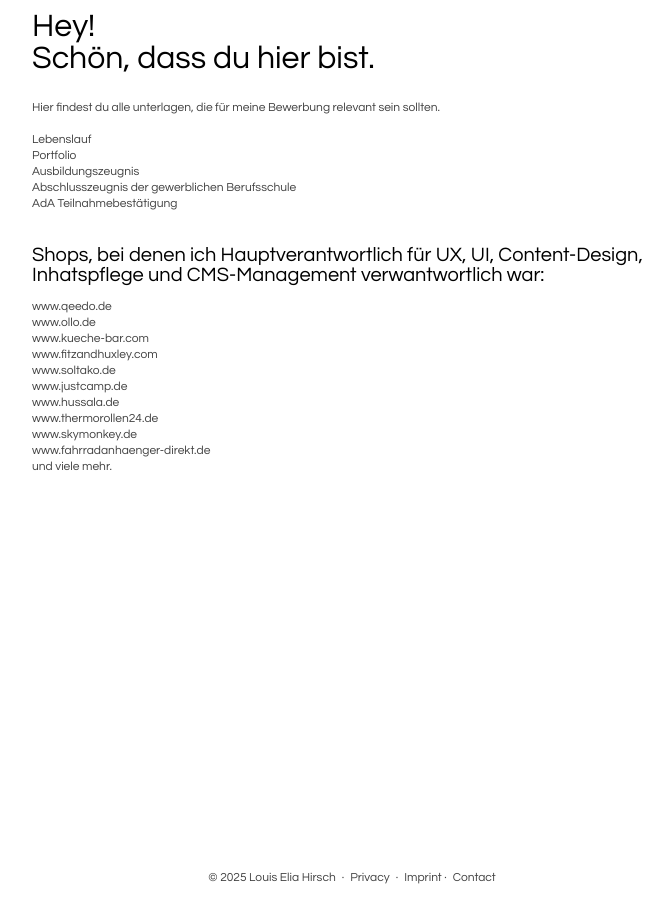
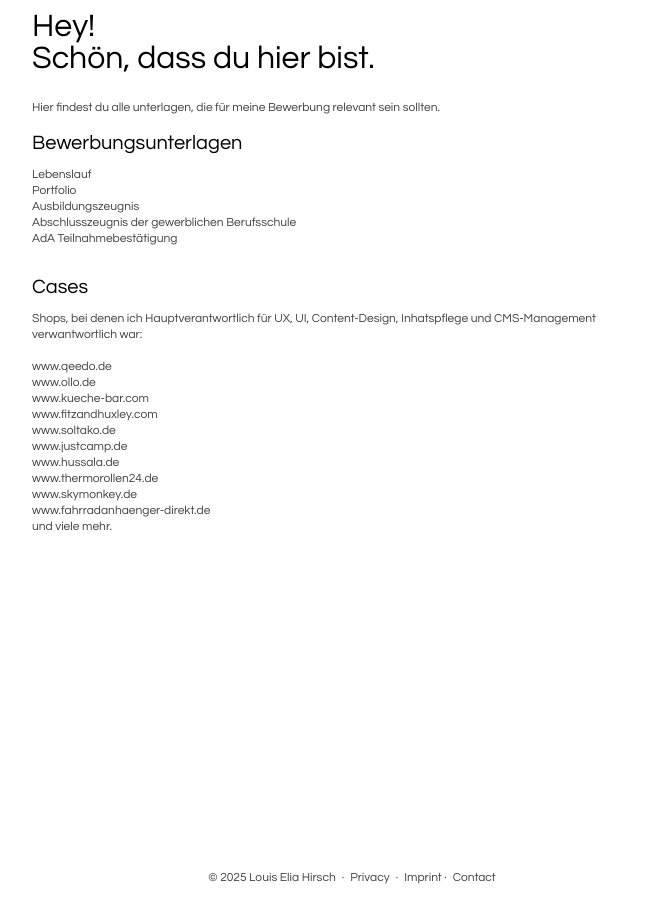
Before and after one commit to louvee/louvee.github.io, a Jekyll site: the page application.html, which Jekyll copies as it is, in a window 1280 px wide. Shown: the whole page, without its empty margins (288-960 px from the left). Built offline with Jekyll 4.4.1, drawn with Linux system fonts in a browser that asks for light colours.

```diff
--- a/application.html
+++ b/application.html
@@ -1,11 +1,13 @@
 <!DOCTYPE html>
 <html lang="en">
+
 <head>
   <meta charset="UTF-8" />
   <meta name="theme-color" content="#ffffff" />
   <title>Application</title>
   <link rel="stylesheet" type="text/css" href="style.css" />
 </head>
+
 <body>
   <div class="content" lang="de">
     <h1>Hey!
@@ -17,6 +19,13 @@
       <br />
       Hier findest du alle unterlagen, die für meine Bewerbung relevant sein sollten.
       <br />
+    </p>
+    <h2>
+      <br />
+      Bewerbungsunterlagen
+      <br />
+    </h2>
+    <p>
       <br />
       <a href="https://drive.google.com/file/d/1QjVMNeJ_o-jZDeZ9fGb_rVv26HMufyBM/view">Lebenslauf</a>
       <br />
@@ -24,17 +33,21 @@
       <br />
       <a href="https://drive.google.com/file/d/14hhgMBURggHkG_241DudG1J-AuATSQ_d/view">Ausbildungszeugnis</a>
       <br />
-        <a href="https://drive.google.com/file/d/1G41uitLvGhdfG-s72Y9nAaZHZBspDCxA/view">Abschlusszeugnis der gewerblichen Berufsschule</a>
+      <a href="https://drive.google.com/file/d/1G41uitLvGhdfG-s72Y9nAaZHZBspDCxA/view">Abschlusszeugnis der gewerblichen
+        Berufsschule</a>
       <br />
       <a href="https://drive.google.com/file/d/15UIHT0dbceN4W3x77ZFw3RKwb0-7LHTX/view">AdA Teilnahmebestätigung</a>
     </p>
     <br />
+    <br />
     <h2>
+      Cases
+    </h2>
     <br />
-        Shops, bei denen ich Hauptverantwortlich für UX, UI, Content-Design, Inhatspflege und CMS-Management verwantwortlich war:
+    <p>
+      Shops, bei denen ich Hauptverantwortlich für UX, UI, Content-Design, Inhatspflege und CMS-Management
+      verwantwortlich war:
       <br />
-        </h2>
-      <p>
       <br />
       <a href="https://www.qeedo.de">www.qeedo.de</a>
       <br />
```
Also changed, not shown: other parts of application.html (+3 -7 lines). Lines whose indentation alone changed are shown as unchanged.
